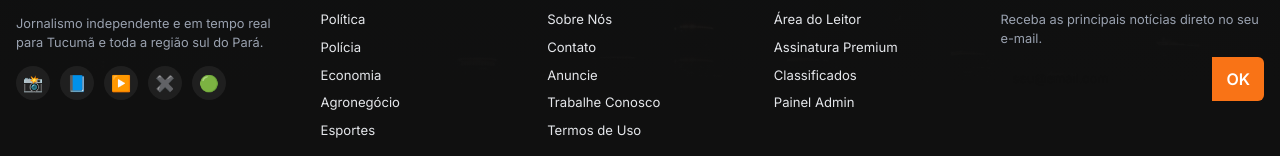
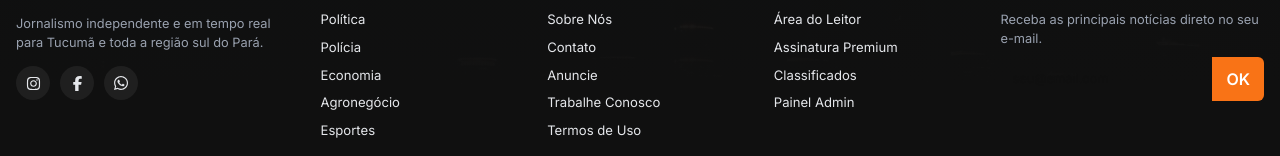
Before and after one commit to tucumamilgrau/portal-tucuma-nextjs, a Next.js app: page / in a window 1280 px wide. Shown: the part 2073-2229 px from the top of the page. Built offline with nearby package versions, Linux system fonts and the light colour scheme; no server answers.

Commit message:
Limpa ícones sociais do rodapé: só Instagram/Facebook/WhatsApp reais
Removidos os 5 ícones genéricos com link morto (href="#"). Mantidos só os
3 com acesso de verdade configurado, com os ícones oficiais das
plataformas em vez de emoji.

```diff
--- a/src/components/layout/Footer.tsx
+++ b/src/components/layout/Footer.tsx
@@ -1,5 +1,6 @@
 import Image from "next/image";
 import Link from "next/link";
+import { FaInstagram, FaFacebookF, FaWhatsapp } from "react-icons/fa6";
 import NewsletterForm from "./NewsletterForm";
 import { FOOTER_BG_IMAGE } from "@/lib/images";
 import { categoryHref } from "@/lib/categories";
@@ -16,9 +17,33 @@ export default function Footer() {
             <span className="font-title font-extrabold text-xl text-white">TUCUMÃ <span className="text-primary">MILGRAU</span></span>
             <p className="text-[0.8rem] text-gray-400 mt-2.5">Jornalismo independente e em tempo real para Tucumã e toda a região sul do Pará.</p>
             <div className="flex gap-2.5 mt-3.5">
-              {["📸", "📘", "▶️", "✖️", "🟢"].map((i) => (
-                <a key={i} href="#" className="w-[34px] h-[34px] rounded-full bg-[#1f1f1f] flex items-center justify-center hover:bg-primary">{i}</a>
-              ))}
+              <a
+                href="https://www.instagram.com/tucumamilgrau2"
+                target="_blank"
+                rel="noopener noreferrer"
+                aria-label="Instagram"
+                className="w-[34px] h-[34px] rounded-full bg-[#1f1f1f] flex items-center justify-center hover:bg-primary"
+              >
+                <FaInstagram size={15} />
+              </a>
+              <a
+                href="https://www.facebook.com/tucumamilgrau"
+                target="_blank"
+                rel="noopener noreferrer"
+                aria-label="Facebook"
+                className="w-[34px] h-[34px] rounded-full bg-[#1f1f1f] flex items-center justify-center hover:bg-primary"
+              >
+                <FaFacebookF size={15} />
+              </a>
+              <a
+                href="https://wa.me/5562982282495?text=Ol%C3%A1%20%2C%20gostaria%20de%20fazer%20uma%20den%C3%BAncia%20ou%20tirar%20alguma%20d%C3%BAvida%20com%20o%20portal%20Tucum%C3%A3%20milgrau.%20"
+                target="_blank"
+                rel="noopener noreferrer"
+                aria-label="WhatsApp"
+                className="w-[34px] h-[34px] rounded-full bg-[#1f1f1f] flex items-center justify-center hover:bg-primary"
+              >
+                <FaWhatsapp size={16} />
+              </a>
             </div>
           </div>
           <div>
```
